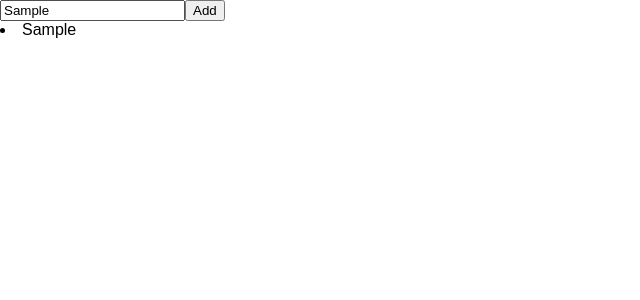
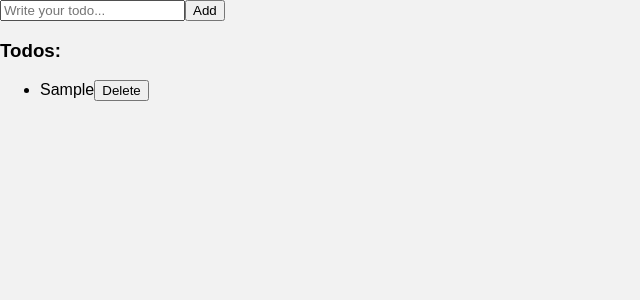
Before and after one commit to JasonProcka/redux-lesson, a React (Create React App) app: page / in a window 1280 px wide. Both pictures are taken after typing "Sample" into the empty fields and a click on the button "Add". Shown: the top 300 px of the page, without its empty margins (0-640 px from the left). Built offline with nearby package versions, Linux system fonts and the light colour scheme.

Commit message:
Added todo list with deleted button and  REMOVE_TODO action

```diff
--- a/src/App.css
+++ b/src/App.css
@@ -0,0 +1,3 @@
+html {
+	background-color: #F2F2F2;
+}
--- a/src/App.js
+++ b/src/App.js
@@ -1,15 +1,12 @@
-import React, { Component } from 'react'
-import AddTodo from './containers/AddTodo'
+import React from 'react'
 import './App.css'
+// Contianers
+import Todos from './containers/Todos'
 
-class App extends Component {
-  render() {
-    return (
-      <div className="App">
-        <AddTodo />
-      </div>
-    )
-  }
-}
+const App = () => (
+	<div className="App">
+		<Todos />
+	</div>
+)
 
 export default App
--- a/src/actions/index.js
+++ b/src/actions/index.js
@@ -1,4 +1,5 @@
 export const ADD_TODO = 'ADD_TODO'
+export const REMOVE_TODO = 'REMOVE_TODO'
 
 export const addTodo = text => {
 	return {
@@ -6,3 +7,10 @@ export const addTodo = text => {
 		text
 	}
 }
+
+export const removeTodo = key => {
+	return {
+		type: REMOVE_TODO,
+		key
+	}
+}
--- a/src/components/AddTodo.js
+++ b/src/components/AddTodo.js
@@ -1,34 +1,40 @@
-import React, { Component } from 'react'
+import React, { Component } from "react";
 
 class AddTodo extends Component {
 	constructor(props) {
-		super(props)
+		super(props);
 
 		this.state = {
-			value: ''
-		}
+			value: ""
+		};
 	}
 
 	handleOnChange(event) {
-		this.setState({ value: event.target.value })
+		this.setState({ value: event.target.value });
 	}
 
 	handleOnClick(event) {
-		event.preventDefault()
+		event.preventDefault();
 
-		this.props.onAddTodo(this.state.value)
+		if (this.state.value) {
+			this.props.onAddTodo(this.state.value);
+			this.setState({ value: "" });
+		}
 	}
 
 	render() {
 		return (
 			<form>
-				<input type="text" onChange={this.handleOnChange.bind(this)} value={this.state.value} placeholder="Write your todo..." />
+				<input
+					type="text"
+					onChange={this.handleOnChange.bind(this)}
+					value={this.state.value}
+					placeholder="Write your todo..."
+				/>
 				<button onClick={this.handleOnClick.bind(this)}>Add</button>
 			</form>
-		)
+		);
 	}
-
-
 }
 
-export default AddTodo
+export default AddTodo;
--- a/src/components/TodoList.js
+++ b/src/components/TodoList.js
@@ -1,12 +1,29 @@
-import React from 'react'
+import React from "react";
 
 const TodoList = props => {
+	const handleOnClickTodo = () => {
+		console.log("click");
+	};
+
+	const handleOnClickRemove = key => {
+		props.onRemoveTodo(key);
+	};
+
 	return (
-		<form>
-			<input type="text" placeholder="Write your todo..." />
-			<button>Add</button>
-		</form>
-	)
-}
+		<div>
+			<h3>Todos:</h3>
+			<ul>
+				{props.todos.map(todo => (
+					<li key={todo.key}>
+						<span onClick={handleOnClickTodo}>{todo.text}</span>
+						<button onClick={() => handleOnClickRemove(todo.key)}>
+							Delete
+						</button>
+					</li>
+				))}
+			</ul>
+		</div>
+	);
+};
 
-export default AddTodo
+export default TodoList;
--- a/src/containers/AddTodo.js
+++ b/src/containers/AddTodo.js
@@ -1,42 +1,31 @@
 import React, { Component } from "react";
 import AddTodoComponent from "../components/AddTodo";
-import { connect } from 'react-redux'
+import { connect } from "react-redux";
 // Actions
-import { addTodo } from '../actions/index'
+import { addTodo } from "../actions/index";
 
 class AddTodo extends Component {
 	constructor(props) {
 		super(props);
 
-		this.handleOnAddTodo = this.handleOnAddTodo.bind(this)
+		this.handleOnAddTodo = this.handleOnAddTodo.bind(this);
 	}
 
 	handleOnAddTodo(val) {
-		this.props.dispatch(addTodo(val))
-	}
-
-	componentWillReceiveProps(nextProps) {
-		console.log(nextProps)
+		this.props.dispatch(addTodo(val));
 	}
 
 	render() {
 		return (
 			<div>
 				<AddTodoComponent onAddTodo={this.handleOnAddTodo} />
-				{ this.props.todos.map((object, key) => {
-					return <li key={key}>{object.text}</li>
-				}) }
 			</div>
 		);
 	}
 }
 
-const mapStateToProps = (state) => {
-	return { todos: state.todos }
-}
-
-const mapDispatchToProps = () => {
-
-}
+const mapStateToProps = state => {
+	return { todos: state.todos };
+};
 
 export default connect(mapStateToProps, null)(AddTodo);
--- /dev/null
+++ b/src/containers/TodoList.js
@@ -0,0 +1,28 @@
+import React, { Component } from "react";
+import { connect } from "react-redux";
+import TodoListComponent from "../components/TodoList";
+// Actions
+import { removeTodo } from "../actions/index";
+
+class TodoList extends Component {
+	handleOnRemoveTodo(key) {
+		this.props.dispatch(removeTodo(key));
+	}
+
+	render() {
+		return (
+			<div>
+				<TodoListComponent
+					todos={this.props.todos}
+					onRemoveTodo={this.handleOnRemoveTodo.bind(this)}
+				/>
+			</div>
+		);
+	}
+}
+
+const mapStateToProps = state => {
+	return { todos: state.todos };
+};
+
+export default connect(mapStateToProps, null)(TodoList); // mapDispatchToProps isn't necessary, as passing nothing returns the default dispatch function, with no args
--- a/src/reducers/index.js
+++ b/src/reducers/index.js
@@ -1,16 +1,23 @@
-import { ADD_TODO } from '../actions/index'
-import { combineReducers } from 'redux'
+import { combineReducers } from "redux";
+// Actions
+import { ADD_TODO } from "../actions/index";
+import { REMOVE_TODO } from "../actions/index";
+
+var todoKey = -1;
 
 const todos = (state = [], action) => {
 	switch (action.type) {
 		case ADD_TODO:
 			let { text } = action;
-			return [...state, { text, completed: false }]
+			todoKey++;
+			return [...state, { text, completed: false, key: todoKey }];
+		case REMOVE_TODO:
+			return state;
 		default:
-			return state
+			return state;
 	}
-}
+};
 
-const reducers = { todos }
+const reducers = { todos };
 
-export default combineReducers(reducers)
+export default combineReducers(reducers);
```
Also changed, not shown: src/containers/Todos.js (+6 -7 lines).
